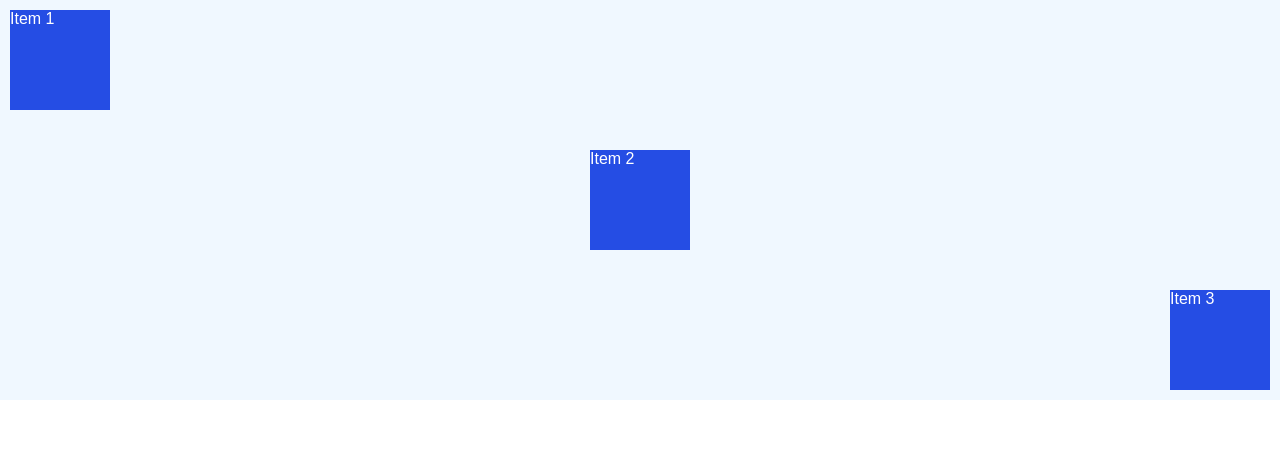
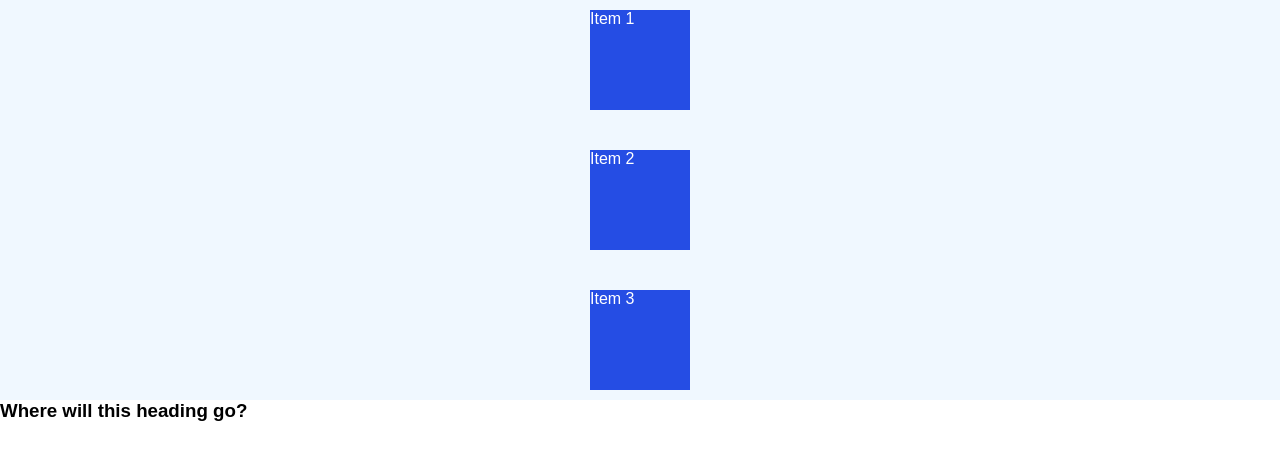
Before and after one commit to mandyh101/CSS_crashcourse, a plain HTML site: page css_cheatsheet/flex-index.html in a window 1280 px wide. Drawn offline with Linux system fonts and the light colour scheme.

Commit message:
Add flex-direction property to container

```diff
--- a/css_cheatsheet/flex-index.html
+++ b/css_cheatsheet/flex-index.html
@@ -13,5 +13,6 @@
       <div class="item">Item 2</div>
       <div class="item">Item 3</div>
     </div>
+    <h3>Where will this heading go?</h3>
   </body>
 </html>
--- a/css_cheatsheet/style/flex-main.css
+++ b/css_cheatsheet/style/flex-main.css
@@ -11,11 +11,15 @@ body {
 height: 400px; /*without a height you won't be able to move items on a vertical axis with align-items*/
 display: flex;
 background-color: aliceblue;
-/* justify-content: start (right of page), center(mid of page), end (left of page); space-around (even space all around), space-between(even space between all items) */
-justify-content:start;
+/* justify-content: start (right of page), center(mid of page), end (left of page); space-around (even space all around), space-between(even space between all items)
+Justify content is always on the main axis*/
 justify-content: space-between;
-/* align items: start = top of page, end = bottom of page, center = mid of page */
+/* align items: start = top of page, end = bottom of page, center = mid of page
+Align-items is always on the cross aaxis */
 align-items: center;
+/*  flex-direction can be column, reverse column, row, reverse row
+when flex-direction is set to column or column reverse note that main/cross axis will change and so flex-direction and justify-content wwill change*/
+flex-direction: column;
 }
 
 .item {
@@ -27,7 +31,7 @@ align-items: center;
   float: left;
 }
 
-.item:nth-of-type(1){
+/* .item:nth-of-type(1){
   align-self: flex-start;
 }
 
@@ -37,4 +41,4 @@ align-items: center;
 
 .item:nth-of-type(3){
   align-self: flex-end;
-}
+} */
```
